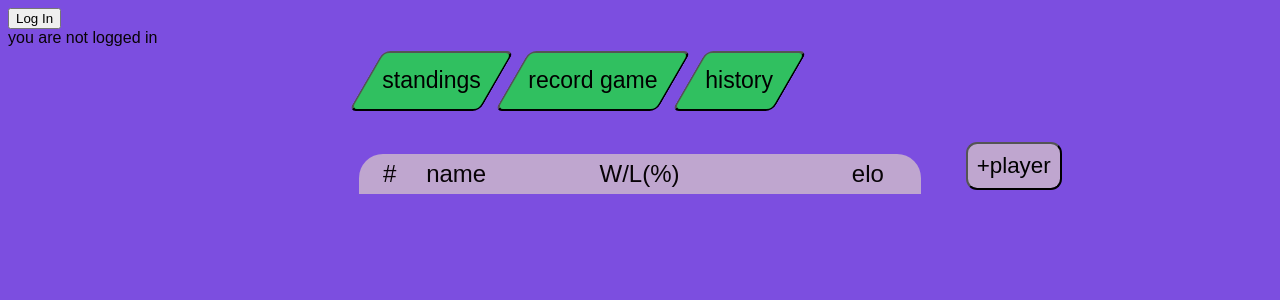
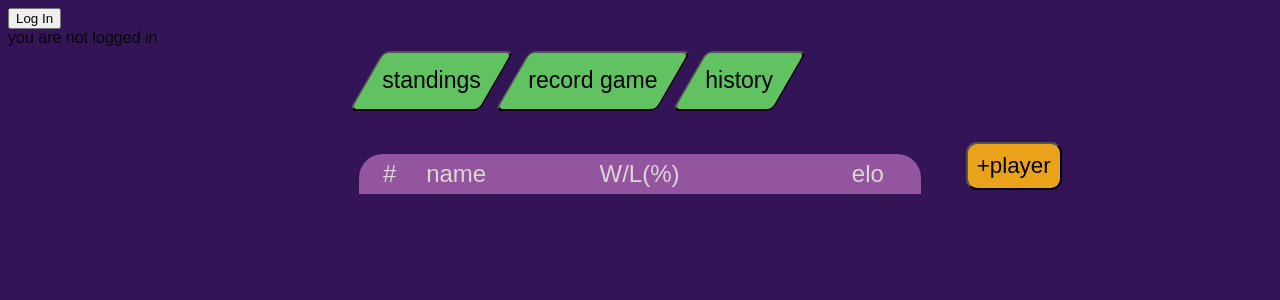
Before and after one commit to chalkchaser/wgelo, a React (Create React App) app in the folder wgelo_frontend/: page / in a window 1280 px wide. Shown: the top 300 px of the page. Built offline with nearby package versions, Linux system fonts and the light colour scheme.

Commit message:
restyled page for coherent dark design

```diff
--- a/wgelo_frontend/src/style/App.css
+++ b/wgelo_frontend/src/style/App.css
@@ -1,5 +1,5 @@
 body {
-    background-color: #7C4EE0;
+    background-color: #331457;
     font-family: sans-serif;
     color: rgb(8, 3, 7);
 
@@ -27,7 +27,7 @@ body {
     font-size: 1.8em;
     padding: 0.5em;
     border-radius: 0.25em;
-    background: rgb(48, 192, 96);
+    background: rgb(97, 194, 97);
     transform: skew(-30deg);
 
 
@@ -48,7 +48,7 @@ body {
 
 }
 #sideBar button{
-    background:rgb(191, 166, 207);
+    background:rgb(235, 162, 27);
     font-size: 1.4em;
     padding: 0.4em;
     border-radius: 0.5em;
@@ -80,7 +80,7 @@ body {
     margin-top: 1em;
     width: 6em;
     height: 1.5em;
-    background-color: rgb(74, 255, 165);
+    background-color: rgb(74, 255, 195);
 
 }
 
@@ -94,13 +94,14 @@ body {
     font-size: 2em;
     text-align: center;
     border-radius: 1em;
+    color: rgb(223, 212, 215)
 
 }
 
 
 
 #personTable thead td{
-    background:rgb(191, 166, 207);
+    background:rgb(147, 85, 158);
 }
 #personTable thead td:first-child{
     border-top-left-radius: 1em;
@@ -110,17 +111,18 @@ body {
     border-top-right-radius: 1em;
 }
 #personTable thead td:hover{
-    background-color: rgb(74, 255, 165);
+    background-color: rgb(111, 241, 180);
+    color: black;
 }
 
 
 #personTable tbody tr:nth-child(even) td{
-    background:rgb(191, 166, 207);
+    background:rgb(151, 93, 161);
 }
 
 
 #personTable tbody tr:nth-child(odd) td{
-    background:rgb(173, 120, 175);
+    background:rgb(84, 61, 136);
 }
 
 
@@ -145,8 +147,9 @@ body {
 
 
 #personTable tbody tr:hover>td{
-    background: rgb(74, 255, 165);
-    background-color: rgb(74, 255, 165);
+    background: rgb(111, 241, 180);
+    background-color: rgb(111, 241, 180);
+    color: black;
 
 }
 
```
